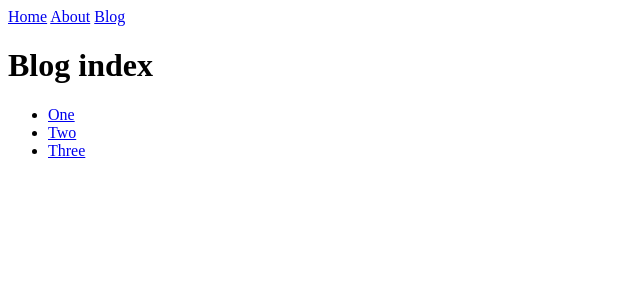
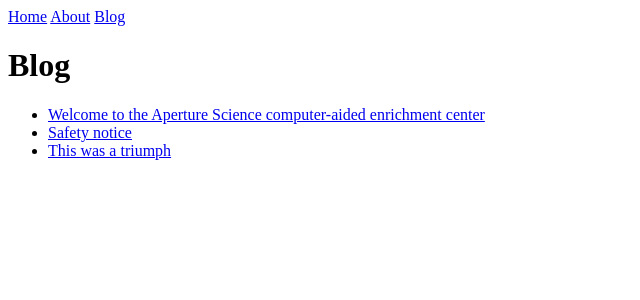
Before and after one commit to jecode93/svelte-project, a SvelteKit app: page /blog in a window 1280 px wide. Shown: the top 300 px of the page, without its empty margins (0-640 px from the left). Built offline with nearby package versions, Linux system fonts and the light colour scheme.

Commit message:
feature: loop over the data coming from the +page.server.js file.

```diff
--- a/src/routes/blog/+page.svelte
+++ b/src/routes/blog/+page.svelte
@@ -1,6 +1,10 @@
-<h1>Blog index</h1>
+<script lang="ts">
+	let { data } = $props();
+</script>
+
+<h1>Blog</h1>
 <ul>
-	<li><a href="/blog/one">One</a></li>
-	<li><a href="/blog/two">Two</a></li>
-	<li><a href="/blog/three">Three</a></li>
+	{#each data.summaries as { slug, title }}
+		<li><a href="/blog/{slug}">{title}</a></li>
+	{/each}
 </ul>
```
